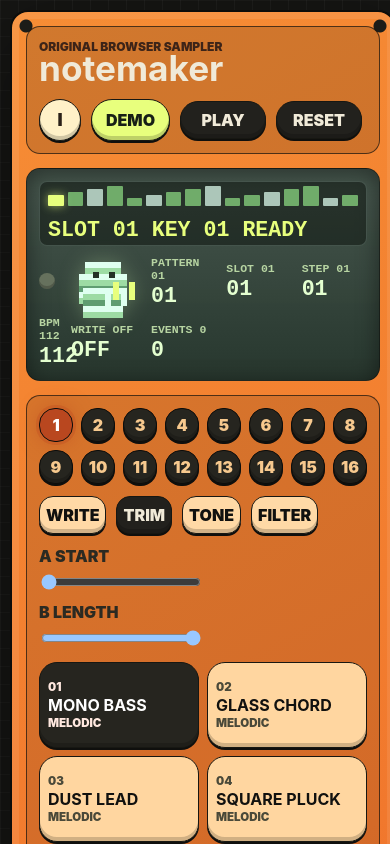
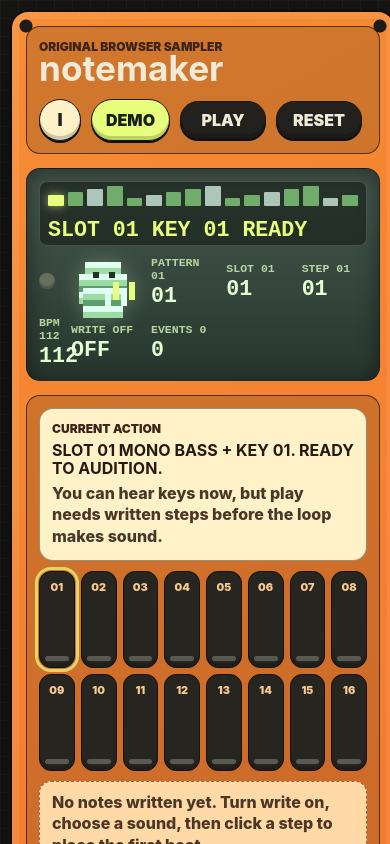
Before and after one commit to DheerajRay/NoteMaker, a React (Vite) app: page / in a window 390 px wide. Shown: the top 844 px of the page. Built offline with nearby package versions, Linux system fonts and the light colour scheme.

Commit message:
feat: clarify beat flow

```diff
--- a/src/components/Po33Device.tsx
+++ b/src/components/Po33Device.tsx
@@ -52,6 +52,12 @@ export function Po33Device({
   const activePattern = project.patterns.find((pattern) => pattern.id === project.activePatternId) ?? project.patterns[0];
   const activeStep = activePattern.steps[currentStep] ?? activePattern.steps[0];
   const scheduledCount = createSchedulePlan(project).length;
+  const actionHint = getActionHint({
+    activeSlot,
+    scheduledCount,
+    selectedKeyIndex,
+    writeMode: project.writeMode
+  });
   const [guideOpen, setGuideOpen] = useState(false);
   const [demoOpen, setDemoOpen] = useState(false);
   const [demoStepIndex, setDemoStepIndex] = useState(0);
@@ -151,6 +157,25 @@ export function Po33Device({
           <LcdCell label="bpm" value={String(project.tempo)} />
           <LcdCell label="write" value={project.writeMode ? "on" : "off"} />
           <LcdCell label="events" value={String(scheduledCount)} />
+        </section>
+
+        <section className="flow-panel" aria-label="Beat flow overview">
+          <div className="current-action" aria-label="Current action">
+            <p className="device-eyebrow">current action</p>
+            <strong>{actionHint.title}</strong>
+            <span>{actionHint.body}</span>
+          </div>
+          <BeatFlowStrip
+            currentStep={currentStep}
+            pattern={activePattern}
+            playing={playing}
+            slots={project.slots}
+          />
+          {scheduledCount === 0 ? (
+            <p className="empty-pattern-hint">
+              No notes written yet. Turn write on, choose a sound, then click a step to place the first beat.
+            </p>
+          ) : null}
         </section>
 
         <div className="machine-grid">
@@ -327,6 +352,82 @@ function getActionText({
   }
   if (writeMode) return `write slot ${format2(activeSlotId)} key ${format2(selectedKeyIndex)}`;
   return `slot ${format2(activeSlotId)} key ${format2(selectedKeyIndex)} ready`;
+}
+
+function getActionHint({
+  activeSlot,
+  scheduledCount,
+  selectedKeyIndex,
+  writeMode
+}: {
+  activeSlot: SoundSlot;
+  scheduledCount: number;
+  selectedKeyIndex: number;
+  writeMode: boolean;
+}): { title: string; body: string } {
+  const selected = `Slot ${format2(activeSlot.id)} ${activeSlot.name} + Key ${format2(selectedKeyIndex)}`;
+  if (writeMode) {
+    return {
+      title: `${selected}. Write is on.`,
+      body: "Click a step below to place or remove this sound in the loop."
+    };
+  }
+  if (scheduledCount === 0) {
+    return {
+      title: `${selected}. Ready to audition.`,
+      body: "You can hear keys now, but play needs written steps before the loop makes sound."
+    };
+  }
+  return {
+    title: `${selected}. Write is off.`,
+    body: "Click keys to audition sounds, or turn write on to change the loop."
+  };
+}
+
+function BeatFlowStrip({
+  currentStep,
+  pattern,
+  playing,
+  slots
+}: {
+  currentStep: number;
+  pattern: Project["patterns"][number];
+  playing: boolean;
+  slots: SoundSlot[];
+}) {
+  return (
+    <div className="beat-flow-strip" aria-label="Beat flow timeline">
+      {pattern.steps.map((step) => {
+        const isCurrent = step.index === currentStep;
+        const triggerSlots = step.triggers
+          .map((trigger) => slots.find((slot) => slot.id === trigger.slotId))
+          .filter((slot): slot is SoundSlot => Boolean(slot));
+        return (
+          <div
+            key={step.index}
+            className={`flow-step ${isCurrent ? "is-current" : ""} ${triggerSlots.length ? "has-events" : ""}`}
+            aria-label={`Flow step ${format2(step.index + 1)} ${triggerSlots.length ? `${triggerSlots.length} sounds` : "empty"}`}
+          >
+            <span className="flow-step-number">{format2(step.index + 1)}</span>
+            <div className="flow-lane">
+              {triggerSlots.slice(0, 3).map((slot) => (
+                <span
+                  key={slot.id}
+                  className={`flow-trigger flow-trigger-${slot.type}`}
+                  title={`${format2(slot.id)} ${slot.name}`}
+                  aria-hidden="true"
+                >
+                  {format2(slot.id)}
+                </span>
+              ))}
+              {triggerSlots.length > 3 ? <span className="flow-more" aria-hidden="true">+{triggerSlots.length - 3}</span> : null}
+            </div>
+            <span className={`flow-playhead ${playing && isCurrent ? "is-running" : ""}`} aria-hidden="true" />
+          </div>
+        );
+      })}
+    </div>
+  );
 }
 
 function ToolGuide({ onClose }: { onClose: () => void }) {
--- a/src/styles.css
+++ b/src/styles.css
@@ -105,6 +105,7 @@ h2 {
 
 .device-header,
 .lcd,
+.flow-panel,
 .machine-grid,
 .lower-panel,
 .key-bank {
@@ -335,6 +336,123 @@ h2 {
 
 .pixel-sampler.is-playing .pixel-meter {
   animation: pixel-meter 0.36s steps(3, end) infinite;
+}
+
+.flow-panel {
+  display: grid;
+  gap: 10px;
+  padding: 12px;
+  background: rgba(22, 22, 18, 0.16);
+}
+
+.current-action {
+  display: grid;
+  gap: 5px;
+  padding: 12px;
+  border: 1px solid rgba(21, 17, 13, 0.44);
+  border-radius: 14px;
+  background: #fff1c8;
+  color: #241a13;
+}
+
+.current-action strong {
+  line-height: 1.15;
+  text-transform: uppercase;
+}
+
+.current-action span,
+.empty-pattern-hint {
+  color: #4a3728;
+  font-weight: 800;
+  line-height: 1.35;
+}
+
+.beat-flow-strip {
+  display: grid;
+  grid-template-columns: repeat(16, minmax(38px, 1fr));
+  gap: 6px;
+}
+
+.flow-step {
+  min-height: 92px;
+  position: relative;
+  display: grid;
+  grid-template-rows: auto 1fr auto;
+  gap: 7px;
+  padding: 8px 5px 6px;
+  border: 1px solid #15110d;
+  border-radius: 12px;
+  background: #26251f;
+  color: #f7c98e;
+  box-shadow: inset 0 -4px 0 rgba(0, 0, 0, 0.18);
+}
+
+.flow-step.has-events {
+  background: #fff1c8;
+  color: #241a13;
+}
+
+.flow-step.is-current {
+  outline: 3px solid rgba(232, 255, 125, 0.72);
+  outline-offset: 1px;
+}
+
+.flow-step-number {
+  font-size: 0.68rem;
+  font-weight: 900;
+  text-align: center;
+}
+
+.flow-lane {
+  min-height: 48px;
+  display: grid;
+  align-content: end;
+  gap: 3px;
+}
+
+.flow-trigger,
+.flow-more {
+  min-height: 14px;
+  display: grid;
+  place-items: center;
+  border-radius: 5px;
+  font-family: "Courier New", ui-monospace, monospace;
+  font-size: 0.68rem;
+  font-weight: 900;
+  line-height: 1;
+}
+
+.flow-trigger-melodic {
+  background: #62a6d7;
+  color: #081018;
+}
+
+.flow-trigger-drum {
+  background: #ef6f2e;
+  color: #190804;
+}
+
+.flow-more {
+  background: #26251f;
+  color: #fff1c8;
+}
+
+.flow-playhead {
+  height: 5px;
+  border-radius: 999px;
+  background: rgba(255, 255, 255, 0.24);
+}
+
+.flow-playhead.is-running {
+  background: #e8ff7d;
+  box-shadow: 0 0 14px rgba(232, 255, 125, 0.72);
+}
+
+.empty-pattern-hint {
+  padding: 10px 12px;
+  border: 1px dashed rgba(21, 17, 13, 0.54);
+  border-radius: 12px;
+  background: #ffd9a6;
 }
 
 .machine-grid {
@@ -784,6 +902,14 @@ h2 {
     white-space: normal;
   }
 
+  .beat-flow-strip {
+    grid-template-columns: repeat(8, minmax(34px, 1fr));
+  }
+
+  .flow-step {
+    min-height: 78px;
+  }
+
   .slot-bank {
     grid-template-columns: repeat(2, minmax(0, 1fr));
   }
```
Also changed, not shown: 1 other file (tests, documents, lock files or other folders).
